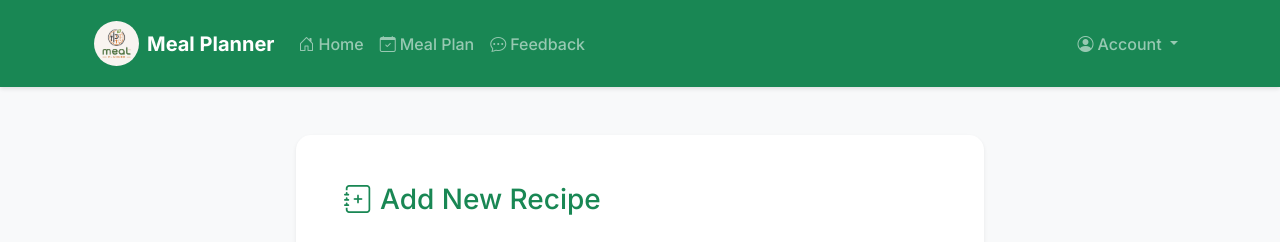
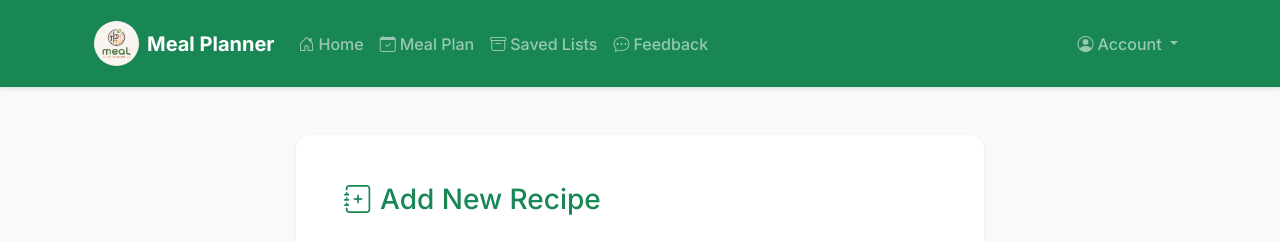
Before and after one commit to abdul1ah33/meal_planner, a Flask app: page /meal-plan/add_recipe in a window 1280 px wide. Shown: the top 242 px of the page. Run offline with Flask 3, Linux system fonts and the light colour scheme; a user stored in the database is signed in.

Commit message:
added showing saved lists option to the navigation bar

```diff
--- a/templates/base.html
+++ b/templates/base.html
@@ -31,7 +31,6 @@
         <img src="{{ url_for('static', filename='images/loading.png') }}" alt="Loading...">
     </div>
 
-    <!-- Navigation Bar -->
     <nav class="navbar navbar-expand-lg navbar-dark bg-success sticky-top">
         <div class="container">
             <a class="navbar-brand d-flex align-items-center" href="{{ url_for('main.index') }}">
@@ -52,6 +51,11 @@
                         <li class="nav-item">
                             <a class="nav-link {% if request.endpoint == 'meal_plan.plan' %}active{% endif %}" href="{{ url_for('meal_plan.plan') }}">
                                 <i class="bi bi-calendar-check me-1"></i>Meal Plan
+                            </a>
+                        </li>
+                        <li class="nav-item">
+                            <a class="nav-link {% if request.endpoint == 'grocery_list.view_saved_lists' %}active{% endif %}" href="{{ url_for('grocery_list.view_saved_lists') }}">
+                                <i class="bi bi-archive me-1"></i>Saved Lists
                             </a>
                         </li>
                         <li class="nav-item">
```
Also changed, not shown: instance/meal_planner.db.
